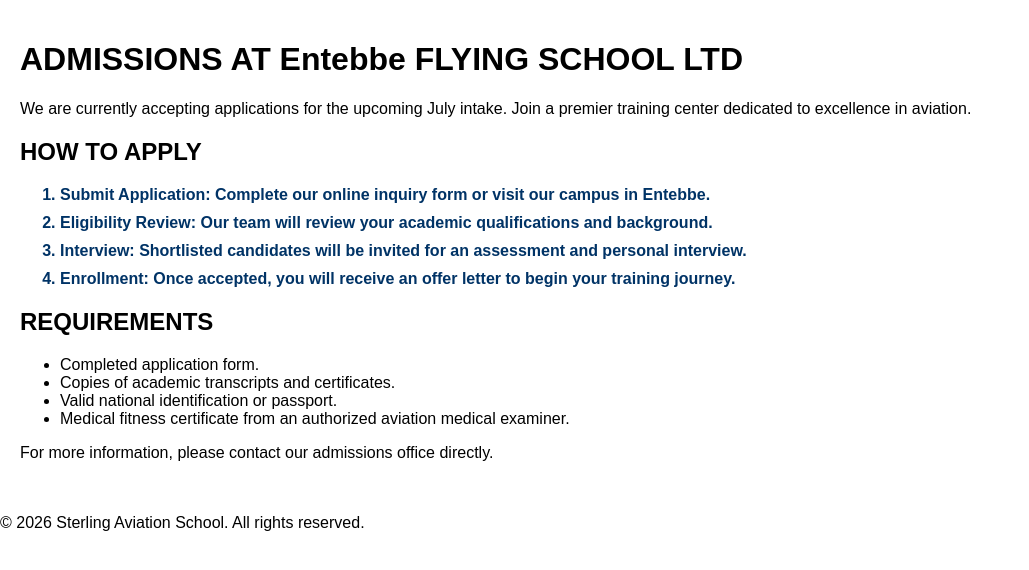
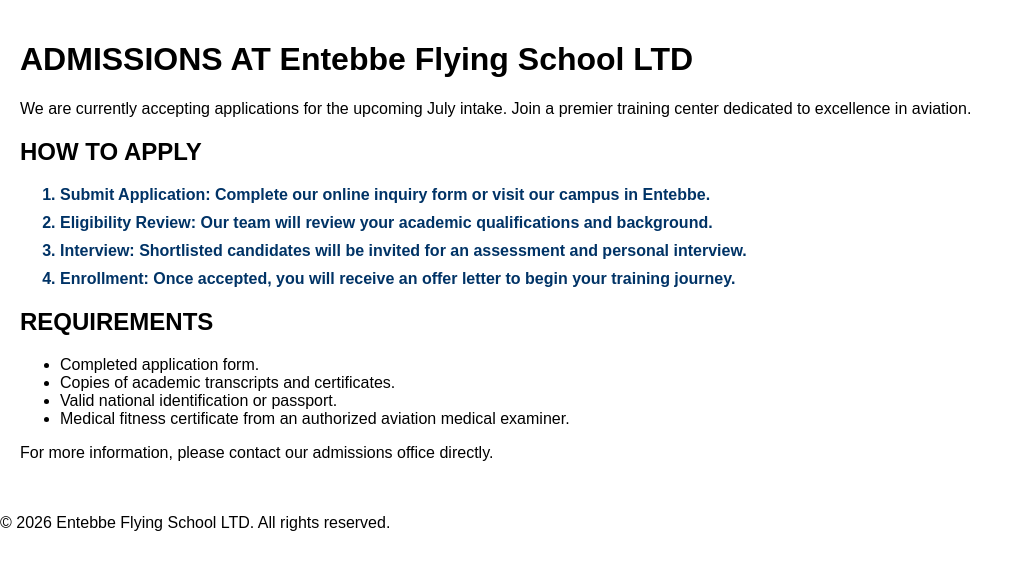
Before and after one commit to aphie761-arch/website, a Flask app: page /admissions in a window 1280 px wide. Shown: the part 170-740 px from the top of the page, without its empty margins (0-1029 px from the left). Run offline with Flask 3, Linux system fonts and the light colour scheme.

Commit message:
updated footer to Entebbe Flying SchoolCorrected

```diff
--- a/templates/admissions.html
+++ b/templates/admissions.html
@@ -1,7 +1,7 @@
 {% extends 'base.html' %}
 {% block content %}
 <div class="admissions-section">
-    <h1>ADMISSIONS AT Entebbe FLYING SCHOOL LTD</h1>
+    <h1>ADMISSIONS AT Entebbe Flying School LTD</h1>
     <p>We are currently accepting applications for the upcoming July intake. Join a premier training center dedicated to excellence in aviation.</p>
 
     <h2>HOW TO APPLY</h2>
--- a/templates/base.html
+++ b/templates/base.html
@@ -27,7 +27,7 @@
     </main>
 
     <footer>
-        <p>&copy; 2026 Sterling Aviation School. All rights reserved.</p>
+        <p>&copy; 2026 Entebbe Flying School LTD. All rights reserved.</p>
     </footer>
 
 </body>
```
